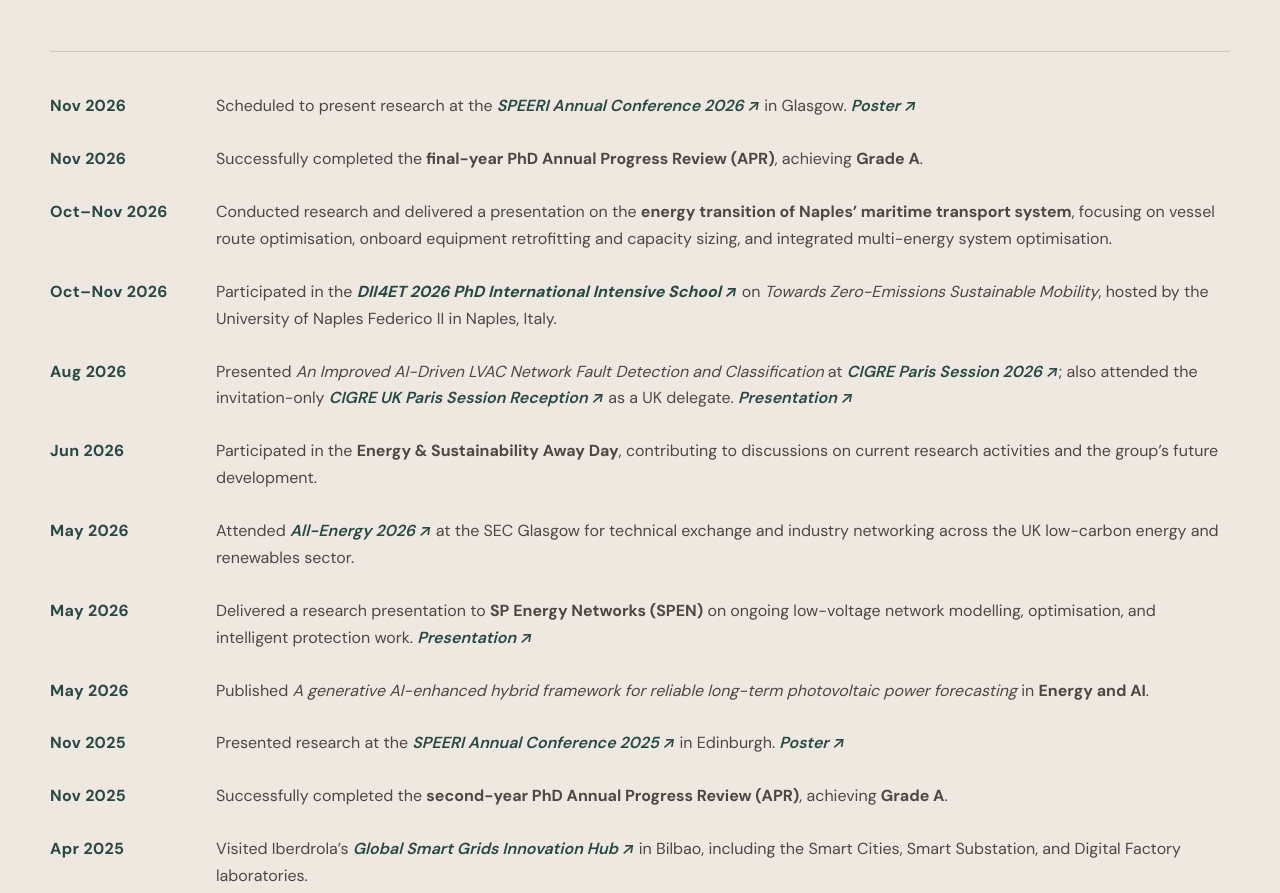
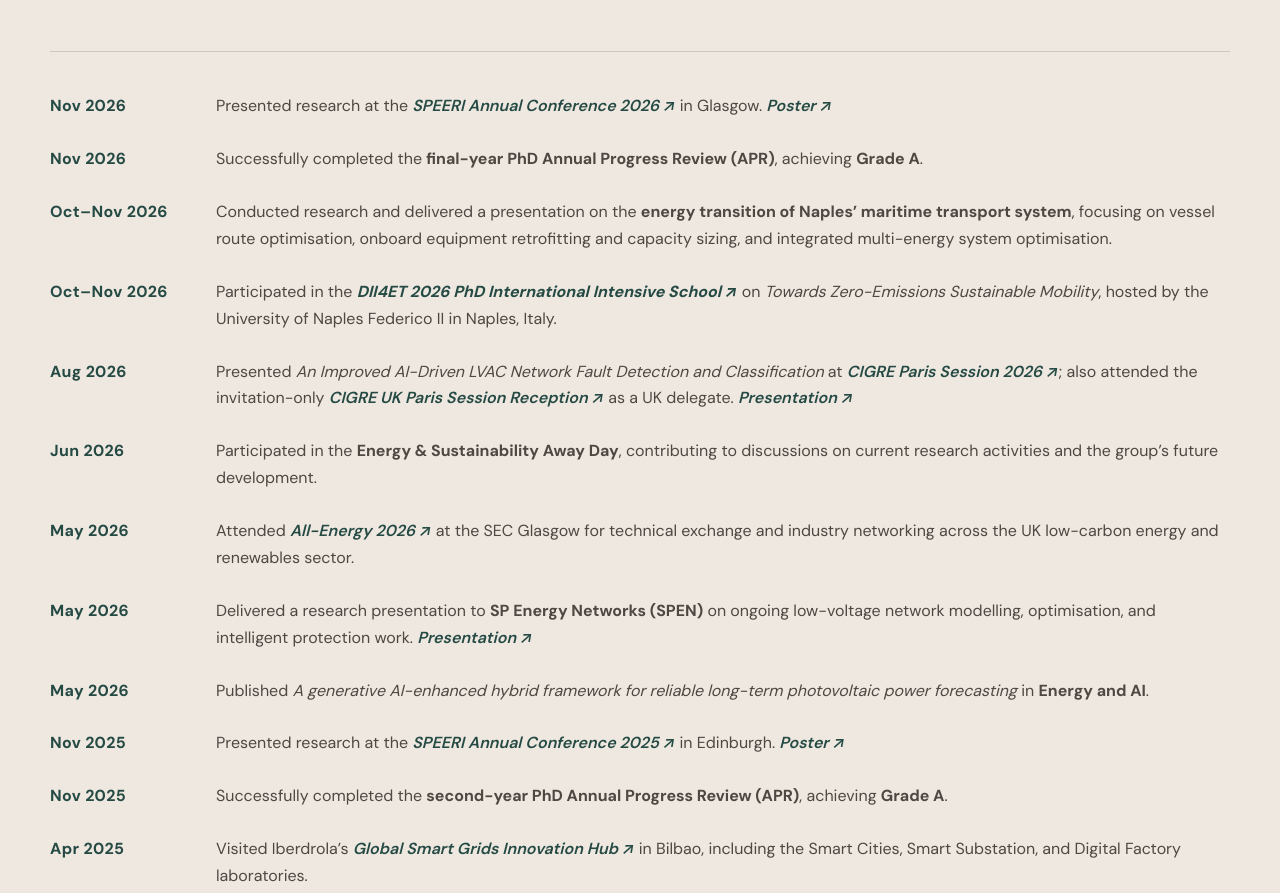
Before and after one commit to Arthurqi1/Arthurqi1.github.io, a plain HTML site: page index.html in a window 1280 px wide. Shown: the part 5273-6166 px from the top of the page. Drawn offline with nearby package versions, Linux system fonts and the light colour scheme.

Commit message:
Update SPEERI 2026 entry after conference

```diff
--- a/index.html
+++ b/index.html
@@ -246,7 +246,7 @@
 
         <div class="news-list">
           <div class="news-group">
-            <div class="news-item"><span class="news-date">Nov 2026</span><p>Scheduled to present research at the <a href="https://www.speeri.ac.uk/events/speeri-annual-conference-2026" target="_blank" rel="noopener">SPEERI Annual Conference 2026 ↗</a> in Glasgow. <a href="assets/YUEQI%20ETP%202026.pdf" target="_blank" rel="noopener">Poster ↗</a></p></div>
+            <div class="news-item"><span class="news-date">Nov 2026</span><p>Presented research at the <a href="https://www.speeri.ac.uk/events/speeri-annual-conference-2026" target="_blank" rel="noopener">SPEERI Annual Conference 2026 ↗</a> in Glasgow. <a href="assets/YUEQI%20ETP%202026.pdf" target="_blank" rel="noopener">Poster ↗</a></p></div>
             <div class="news-item"><span class="news-date">Nov 2026</span><p>Successfully completed the <strong>final-year PhD Annual Progress Review (APR)</strong>, achieving <strong>Grade A</strong>.</p></div>
             <div class="news-item"><span class="news-date">Oct–Nov 2026</span><p>Conducted research and delivered a presentation on the <strong>energy transition of Naples’ maritime transport system</strong>, focusing on vessel route optimisation, onboard equipment retrofitting and capacity sizing, and integrated multi-energy system optimisation.</p></div>
             <div class="news-item"><span class="news-date">Oct–Nov 2026</span><p>Participated in the <a href="https://www.dii4et.unina.it/" target="_blank" rel="noopener"><strong>DII4ET 2026 PhD International Intensive School ↗</strong></a> on <em>Towards Zero-Emissions Sustainable Mobility</em>, hosted by the University of Naples Federico II in Naples, Italy.</p></div>
```
